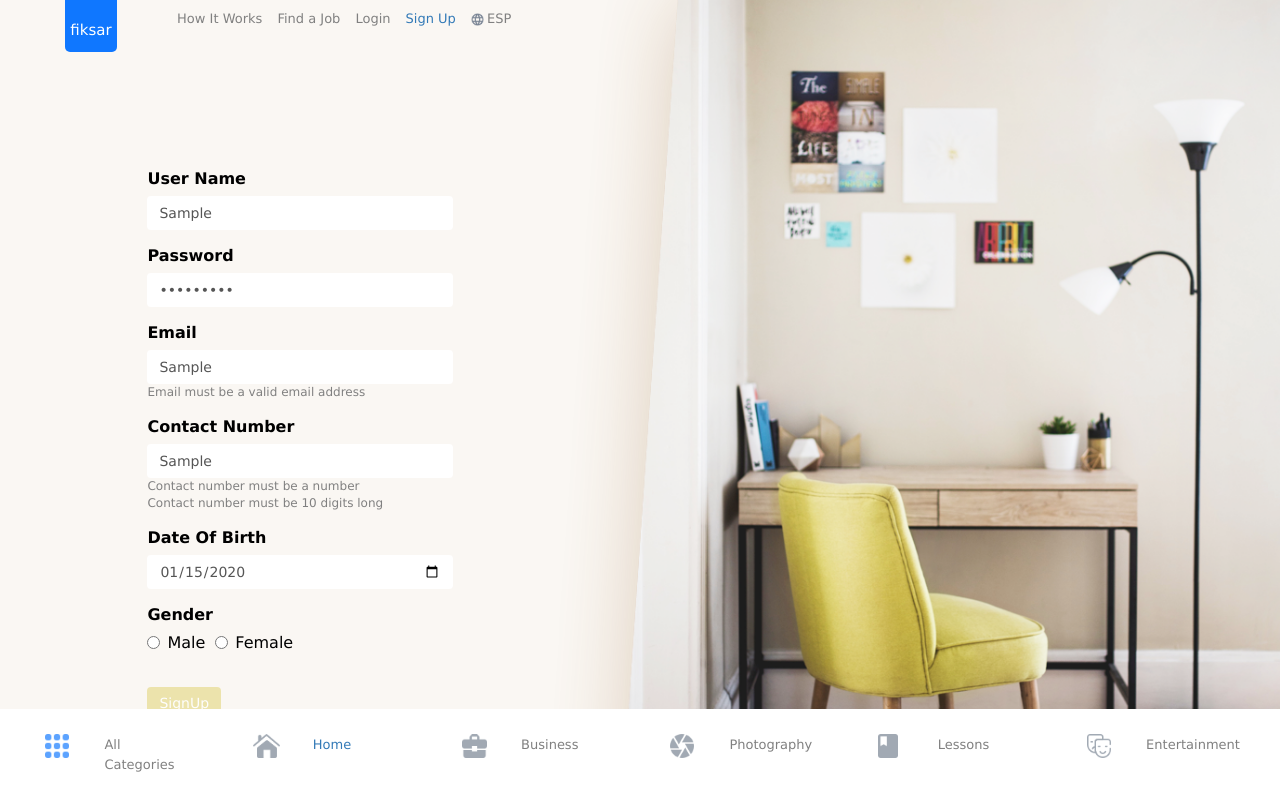
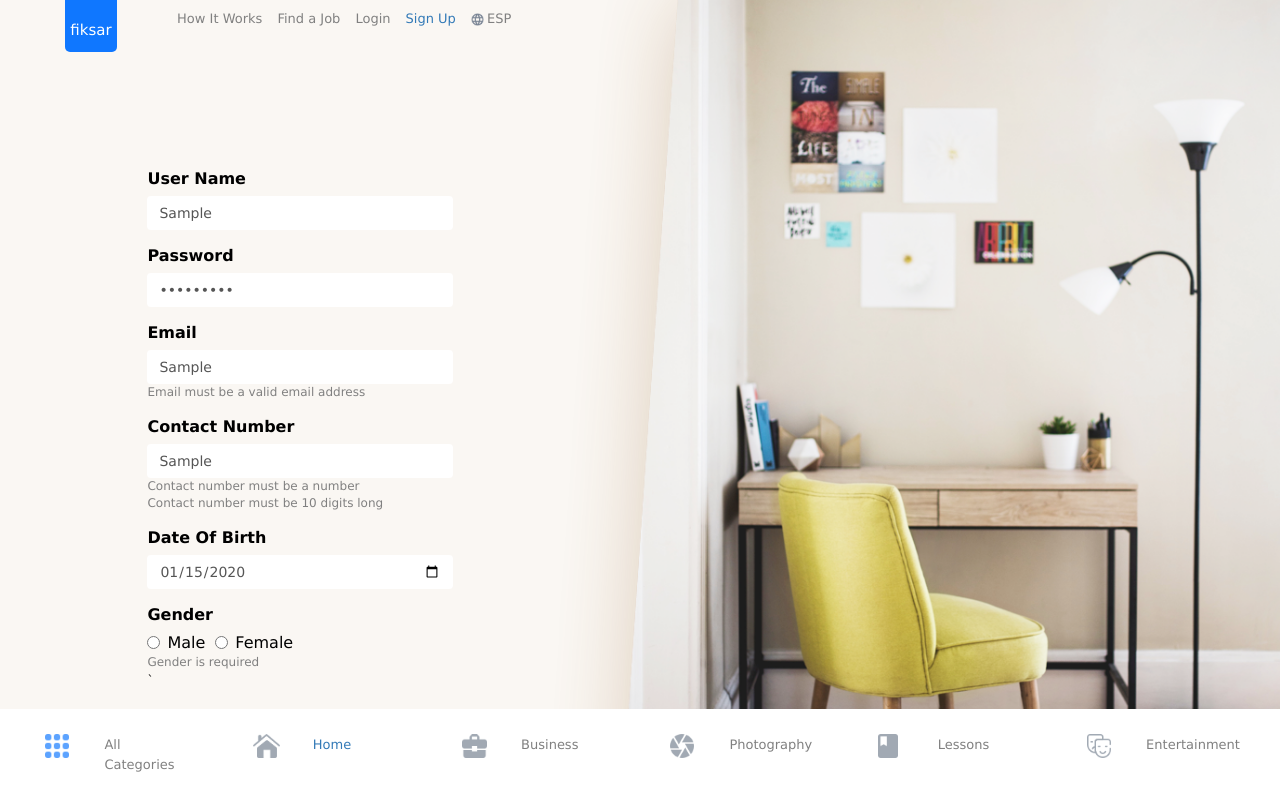
Before and after one commit to kartiksingh23/Perception, an Angular app: page /signup in a window 1280 px wide. Both pictures are taken after typing "Sample", "Sample123", "Sample", "Sample", "2020-01-15" into the empty fields and a click on the button "SignUp". Shown: the top 800 px of the page. Built offline with nearby package versions, Linux system fonts and the light colour scheme.

Commit message:
final commit added error message to gender

```diff
--- a/src/app/signup/signup.component.html
+++ b/src/app/signup/signup.component.html
@@ -49,16 +49,19 @@
                         <div class="form-group">
                             <label>Gender</label><br>
                             <label class="radio-inline">
-                                <input type="radio" formControlName="gender" checked   value="Male">
+                                <input type="radio" formControlName="gender" [checked]   value="Male">
                                 Male
                               </label>
                               <label class="radio-inline">
                                 <input type="radio" formControlName="gender"  value="Female">
                                 Female
                               </label>
+                              <div *ngIf="submitted && f.gender.errors" class="invalid-feedback">
+                                  <div *ngIf="f.gender.errors.required">Gender is required</div>
+                              </div>`
                         </div><br>
                         <div class="form-group">
-                            <button [disabled]="loading" class="btn btn-primary">SignUp</button><br><br><br><br>
+                            <button [disabled]="loading" class="btn btn-primary">SignUp</button><br><br><br><br><br>
                         </div>
                     </form>
                 </div>
```
